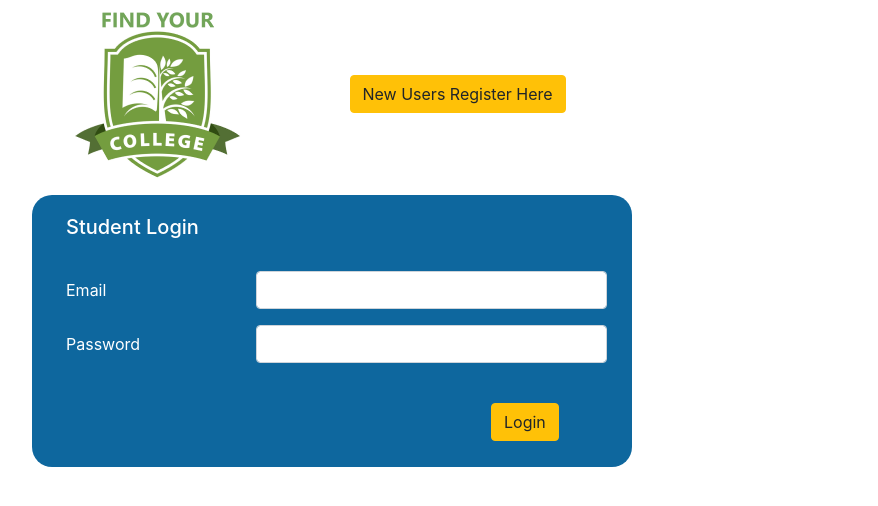
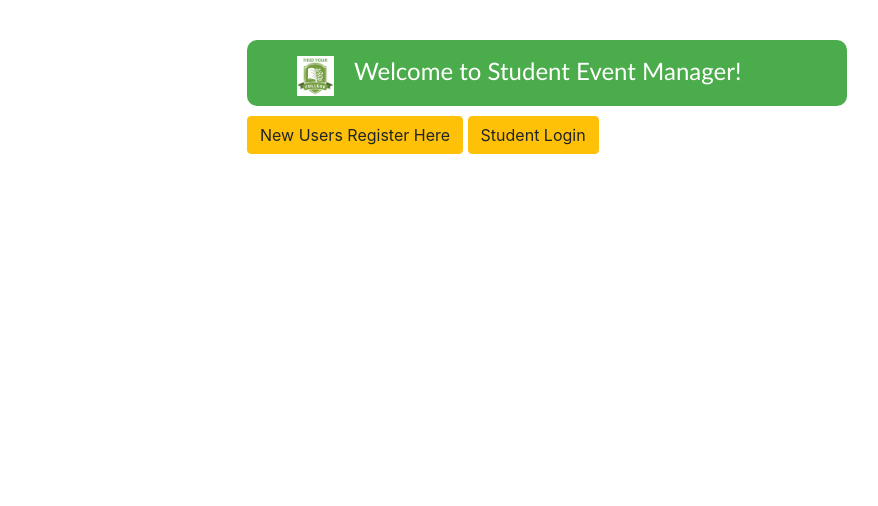
Before and after one commit to projects-and-algos-april-2020/event-mgr, a Flask app: page / in a window 1280 px wide. Shown: the top 506 px of the page, without its empty margins (108-986 px from the left). Run offline with Flask 2, Linux system fonts and the light colour scheme; some libraries are stand-ins or nearby versions.

Commit message:
Fixed? toggle on home page

```diff
--- a/server.py
+++ b/server.py
@@ -5,7 +5,7 @@ from flask_bcrypt import Bcrypt
 import re
 from datetime import datetime
 from mysqlconnection import connectToMySQL
-UPLOAD_FOLDER = '.static/img/'
+UPLOAD_FOLDER = 'static/img/'
 ALLOWED_EXTENSIONS = set(['txt', 'pdf', 'png', 'jpg', 'jpeg', 'gif'])
 
 
@@ -87,9 +87,6 @@ def account_valid(user_id):
 @app.route('/save_user', methods=['POST'])
 def add_user():
     is_valid = True     # assume True
-    if len(request.form['school_name']) < 2:
-        flash("Please enter a school name at least 2 characters long.")
-        is_valid = False
     if len(request.form['first_name']) < 2:
         flash("Please enter a first name at least 2 characters long.")
         is_valid = False
@@ -127,9 +124,8 @@ def add_user():
         return redirect('/')
     if is_valid:
         mysql = connectToMySQL('event_manager')
-        query = "INSERT INTO student_accounts (school_name, first_name, last_name, email, password, created_at, updated_at) VALUES (%(school)s,%(fn)s, %(ln)s, %(em)s, %(password_hash)s, NOW(), NOW())"
+        query = "INSERT INTO student_accounts (first_name, last_name, email, password, created_at, updated_at) VALUES (%(fn)s, %(ln)s, %(em)s, %(password_hash)s, NOW(), NOW())"
         data = {
-            'school': request.form['school_name'],
             'fn': request.form['first_name'],
             'ln': request.form['last_name'],
             'em': request.form['email'],
--- a/templates/index.html
+++ b/templates/index.html
@@ -12,39 +12,39 @@
     <script src="https://cdnjs.cloudflare.com/ajax/libs/popper.js/1.14.7/umd/popper.min.js"> </script>
     <script src="https://maxcdn.bootstrapcdn.com/bootstrap/4.3.1/js/bootstrap.min.js"></script>
     <style>
-         /* * {
-        outline-style: solid;
-        outline-color: black;
-        outline-width: 1pt;
-    } */
-        #container{
-            width: 1000px;
-            margin: 0px auto;
+
+        .container{
+            width: 600px;
+            margin: 40px auto;
         }
-        .top-box{
-            width: 1000px;
-            margin-bottom: 20px;
+
+        #top-box{
+            width: 600px;
+            margin-bottom: 10px;
+            padding: 16px 0px 10px 0px;
+            background-color: rgb(75, 172, 75);
+            color: white;
+            border-radius: 10px;
         }
         img{
             display: inline;
-            margin-inline-end: 100px;
-            margin-inline-start: 40px;
+            margin-inline-start: 50px;
+            margin-inline-end: 20px;
         }
 
-         h2{
-            color:rgb(75, 172, 75);
+         h4{
+            color: white;
+             font-family: 'Gill Sans', 'Gill Sans MT', Calibri, 'Trebuchet MS', sans-serif;
             display: inline;
         }
 
-        div .reg_col_left {
+        div #left {
             width: 600px;
-            display: inline-block;
-            vertical-align: top;
             padding: 20px 25px 0px 34px;
             background-color: rgb(14, 103, 158);
             color: white;
             border-radius: 20px;
-            margin: -40px 15px 0px 0px;
+            margin: 40px 15px 20px 0px;
         }
 
         div #newreg {
@@ -53,7 +53,12 @@
             background-color: rgb(14, 103, 158);
             color: white;
             border-radius: 20px;
-            margin: 40px 15px 20px 0px;
+            margin: -40px 55px 20px 0px;
+        }
+
+        div.col-sm-1{
+            padding-left: 460px;
+            margin-bottom: 10px;
         }
 
         div.col-sm-3{
@@ -61,29 +66,25 @@
             margin-bottom: 20px;
         }
 
-        div.col-sm-1{
-            padding-left: 440px;
-            margin-bottom: 10px;
-        }
-
-
     </style>
     <title>Student Event Manager</title>
 </head>
 
 <body>
-        <div id="container">
+    <div class="container">
+                        {% with messages = get_flashed_messages() %}
+                        {% if messages %}
+                        {% for message in messages %}
+                        <p>{{message}}</p>
+                        {% endfor %}
+                        {% endif %}
+                        {% endwith %}
         <div id="top-box">
-                <img src="static/img/find-college.png" alt="1000mods">
-                <button type="button" class="btn btn-warning" data-toggle="collapse" data-target="#newreg">New Users Register Here</button></div>
+            <img src="static/img/find-college.png" height="40" alt="1000mods"><h4>Welcome to Student Event Manager!</h4>
+        </div>
+        <button data-toggle="collapse"  class="btn btn-warning"  data-target="#newreg">New Users Register Here</button>
         <div id="newreg" class="collapse">
             <form action="/save_user" method='POST'>
-                            <div class="form-group row">
-                                <label for="school_name" class="col-lg-4 col-form-label">School Name</label>
-                                <div class="col-sm-8">
-                                    <input type="text" class="form-control" name="school_name">
-                                </div>
-                            </div>
                 <div class="form-group row">
                     <label for="first_name" class="col-lg-4 col-form-label">First Name</label>
                     <div class="col-sm-8">
@@ -123,17 +124,11 @@
                 </div>
             </form>
         </div>
+        <button data-toggle="collapse" class="btn btn-warning"  data-target="#left">Student Login</button>
                 <br>
                 <br>
-        <div class="reg_col_left">
-            {% with messages = get_flashed_messages() %}
-                {% if messages %}
-                    {% for message in messages %}
-                        <p>{{message}}</p>
-                    {% endfor %}
-                {% endif %}
-            {% endwith %}
-            <h5>Student Login</h5><br>
+                <br>
+        <div id="left" class="collapse">
             <form action="/login" method='POST'>
                 <div class="form-group row">
                     <label for="email" class="col-sm-4 col-form-label">Email</label>
@@ -147,11 +142,11 @@
                         <input type="password" class="form-control" name="password">
                     </div>
                 </div>
-                <br>
                 <div class="form-group row">
-                    <div class="col-sm-8"></div>
-                    <div class="col-sm-1">
+                    <div class="col-sm-8">
+                        <div class="col-sm-3">
                             <input type="submit" class="btn btn-warning" value="Login">
+                        </div>
                     </div>
                 </div>
             </form>
--- a/templates/student_pic.html
+++ b/templates/student_pic.html
@@ -16,7 +16,7 @@
     } */
         #container {
             width: 440px;
-            margin: 10px auto;
+            margin: 60px auto;
             background-color: rgb(235, 235, 235);
             outline-width: 1px;
             outline-style: solid;
```
Also changed, not shown: templates/register_event.html (+9 -11 lines), templates/student_dashboard.html (+4 -10 lines), static/img/placeholder.jpg (added). Lines whose indentation alone changed are shown as unchanged.
